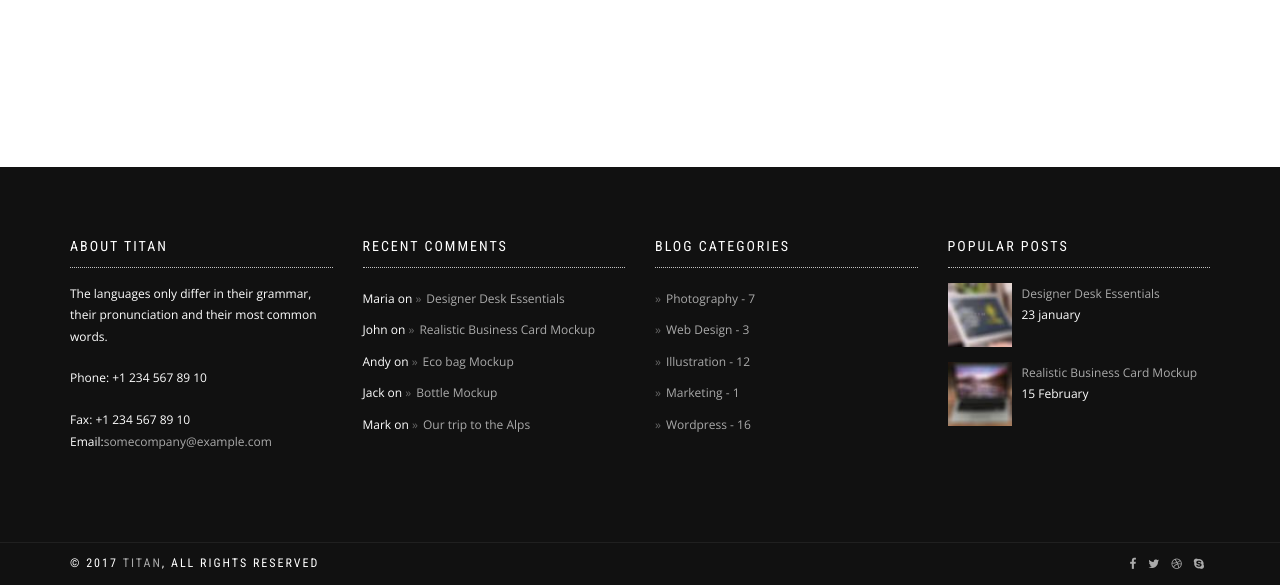
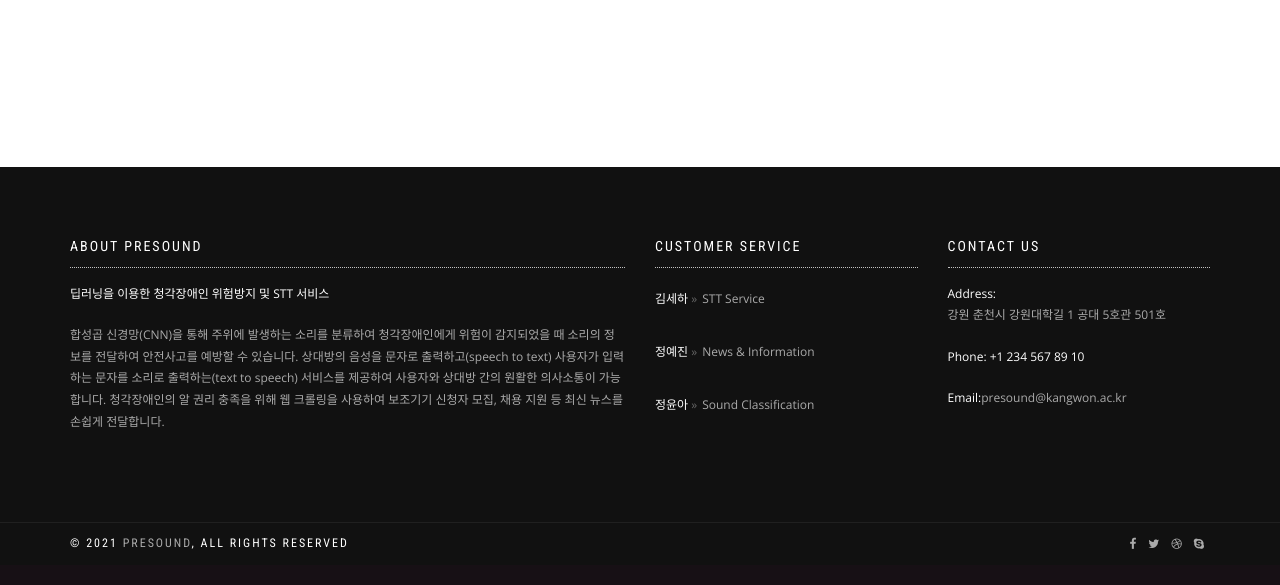
Before and after one commit to YAEJIN-JEONG/PreSound, a Flask app: page /news in a window 1280 px wide. Shown: the part 505-1090 px from the top of the page. After the commit the page ends 1054 px from the top, so only its background shows below. Run offline with Flask 2, Linux system fonts and the light colour scheme; data that the repository does not hold is empty; style sheets or scripts are compiled from the project's sources; parts of the project's set-up code (start-up, migrations or seed data) failed here and were passed over; some libraries are stand-ins or nearby versions; some web fonts are replaced.

Commit message:
footer 적용

```diff
--- a/templates/news.html
+++ b/templates/news.html
@@ -121,64 +121,37 @@
                 </div>
             </div>
         </section>
-        <div class="module-small bg-dark">
+       <div class="module-small bg-dark">
             <div class="container">
                 <div class="row">
+                    <div class="col-sm-3"style="width:50%!important;">
+                        <div class="widget">
+                            <h5 class="widget-title font-alt">About PreSound</h5>
+                            <p>딥러닝을 이용한 청각장애인 위험방지 및 STT 서비스</p>
+                            <p><a>합성곱 신경망(CNN)을 통해 주위에 발생하는 소리를 분류하여 청각장애인에게 위험이 감지되었을 때 소리의 정보를 전달하여 안전사고를 예방할 수 있습니다.
+                            상대방의 음성을 문자로 출력하고(speech to text) 사용자가 입력하는 문자를 소리로 출력하는(text to speech) 서비스를 제공하여 사용자와 상대방 간의 원활한 의사소통이 가능합니다.
+                                청각장애인의 알 권리 충족을 위해 웹 크롤링을 사용하여 보조기기 신청자 모집, 채용 지원 등 최신 뉴스를 손쉽게 전달합니다.</a></p>
+                        </div>
+                    </div>
+
                     <div class="col-sm-3">
                         <div class="widget">
-                            <h5 class="widget-title font-alt">About Titan</h5>
-                            <p>The languages only differ in their grammar, their pronunciation and their most common
-                                words.</p>
-                            <p>Phone: +1 234 567 89 10</p>Fax: +1 234 567 89 10
-                            <p>Email:<a href="#">somecompany@example.com</a></p>
-                        </div>
-                    </div>
-                    <div class="col-sm-3">
-                        <div class="widget">
-                            <h5 class="widget-title font-alt">Recent Comments</h5>
+                            <h5 class="widget-title font-alt">Customer Service </h5>
                             <ul class="icon-list">
-                                <li>Maria on <a href="#">Designer Desk Essentials</a></li>
-                                <li>John on <a href="#">Realistic Business Card Mockup</a></li>
-                                <li>Andy on <a href="#">Eco bag Mockup</a></li>
-                                <li>Jack on <a href="#">Bottle Mockup</a></li>
-                                <li>Mark on <a href="#">Our trip to the Alps</a></li>
+                                <li>김세하 <a href="{{ url_for('stt') }}">STT Service</a></li>
+                                <br>
+                                <li>정예진 <a href="{{ url_for('news') }}">News & Information</a></li>
+                                <br>
+                                <li>정윤아 <a href="{{ url_for('ml') }}">Sound Classification</a></li>
                             </ul>
                         </div>
                     </div>
                     <div class="col-sm-3">
                         <div class="widget">
-                            <h5 class="widget-title font-alt">Blog Categories</h5>
-                            <ul class="icon-list">
-                                <li><a href="#">Photography - 7</a></li>
-                                <li><a href="#">Web Design - 3</a></li>
-                                <li><a href="#">Illustration - 12</a></li>
-                                <li><a href="#">Marketing - 1</a></li>
-                                <li><a href="#">Wordpress - 16</a></li>
-                            </ul>
-                        </div>
-                    </div>
-                    <div class="col-sm-3">
-                        <div class="widget">
-                            <h5 class="widget-title font-alt">Popular Posts</h5>
-                            <ul class="widget-posts">
-                                <li class="clearfix">
-                                    <div class="widget-posts-image"><a href="#"><img src="assets/images/rp-1.jpg"
-                                                                                     alt="Post Thumbnail"/></a></div>
-                                    <div class="widget-posts-body">
-                                        <div class="widget-posts-title"><a href="#">Designer Desk Essentials</a></div>
-                                        <div class="widget-posts-meta">23 january</div>
-                                    </div>
-                                </li>
-                                <li class="clearfix">
-                                    <div class="widget-posts-image"><a href="#"><img src="assets/images/rp-2.jpg"
-                                                                                     alt="Post Thumbnail"/></a></div>
-                                    <div class="widget-posts-body">
-                                        <div class="widget-posts-title"><a href="#">Realistic Business Card Mockup</a>
-                                        </div>
-                                        <div class="widget-posts-meta">15 February</div>
-                                    </div>
-                                </li>
-                            </ul>
+                            <h5 class="widget-title font-alt">Contact Us</h5>
+                            <p>Address: <br><a href="#">강원 춘천시 강원대학길 1 공대 5호관 501호</a> </p>
+                            <p>Phone: +1 234 567 89 10</p>
+                            <p>Email:<a href="#">presound@kangwon.ac.kr</a></p>
                         </div>
                     </div>
                 </div>
@@ -189,9 +162,8 @@
             <div class="container">
                 <div class="row">
                     <div class="col-sm-6">
-                        <p class="copyright font-alt">&copy; 2017&nbsp;<a href="index.html">TitaN</a>, All Rights
-                            Reserved
-                        </p>
+                        <p class="copyright font-alt">&copy; 2021&nbsp;<a href="index.html">Presound</a>, All Rights
+                            Reserved</p>
                     </div>
                     <div class="col-sm-6">
                         <div class="footer-social-links"><a href="#"><i class="fa fa-facebook"></i></a><a href="#"><i
```
Also changed, not shown: templates/index.html (+0 -38 lines), templates/stt.html (+22 -48 lines).
